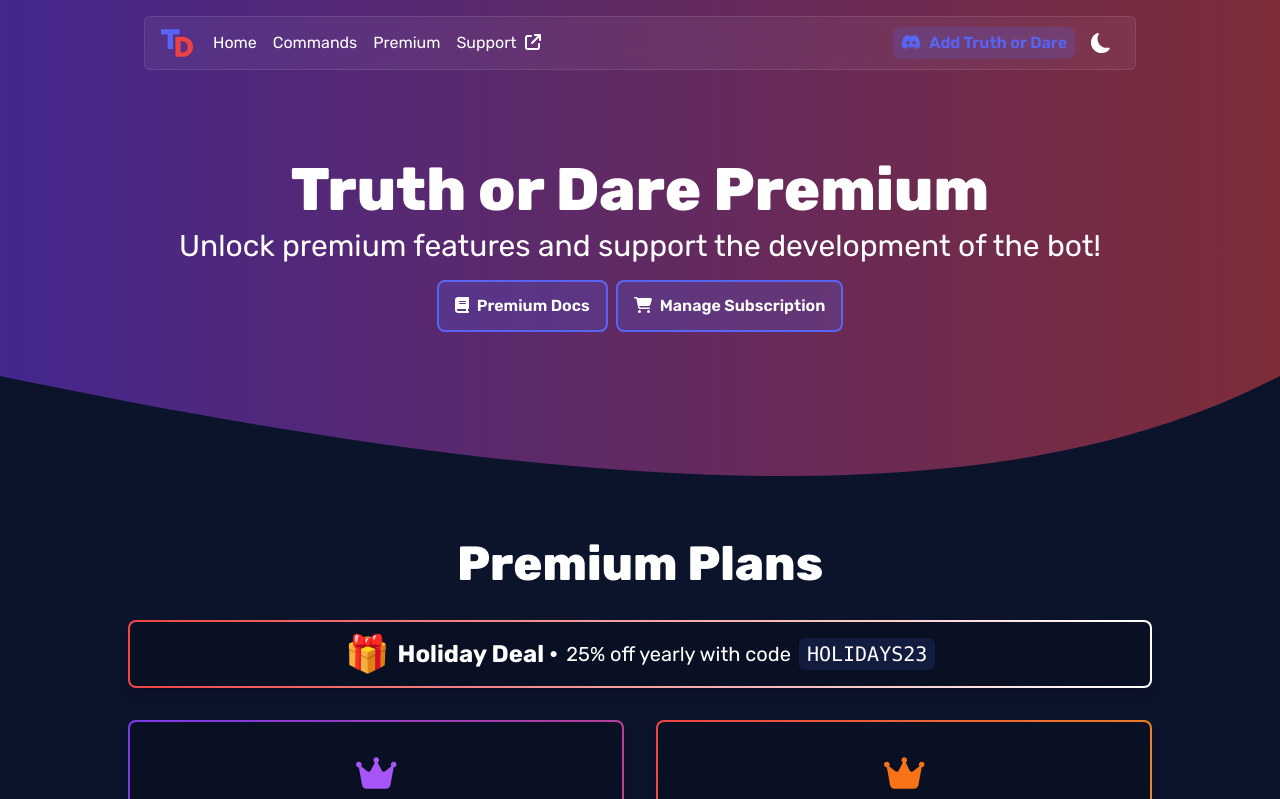
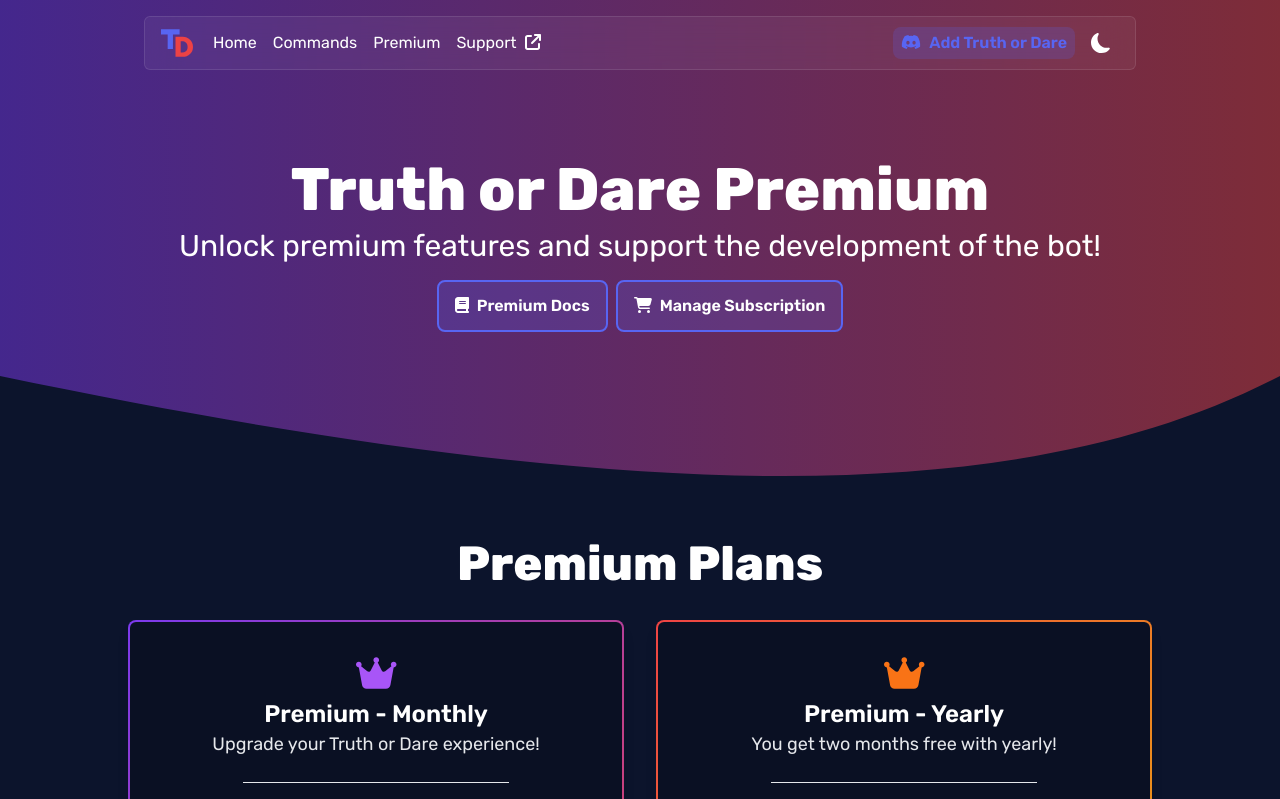
Before and after one commit to truth-or-dare-bot/web, a Next.js app: page /premium in a window 1280 px wide. Shown: the top 799 px of the page. Built offline with nearby package versions, Linux system fonts and the light colour scheme.

Commit message:
revert: remove discount promo

```diff
--- a/pages/premium.jsx
+++ b/pages/premium.jsx
@@ -306,7 +306,7 @@ export default function PremiumPage() {
 					<div className="mx-auto max-w-2xl text-center">
 						<h1 className="text-5xl font-extrabold">Premium Plans</h1>
 					</div>
-					<Fade bottom delay={0}>
+					{/*<Fade bottom delay={0}>
 						<div className="bg-clip mx-auto mt-8 max-w-5xl rounded-lg bg-gradient-to-r from-red-500 to-white p-0.5 shadow-lg">
 							<div className="h-full rounded-md bg-white px-4 py-3 dark:bg-theme-d1">
 								<div className="flex items-center justify-center gap-2 text-xl">
@@ -319,7 +319,7 @@ export default function PremiumPage() {
 								</div>
 							</div>
 						</div>
-					</Fade>
+					</Fade>*/}
 					<div
 						className="mx-auto mt-8 flex max-w-5xl flex-col justify-center gap-8 md:flex-row"
 						style={{ flex: "1 1 0px" }}>
```
